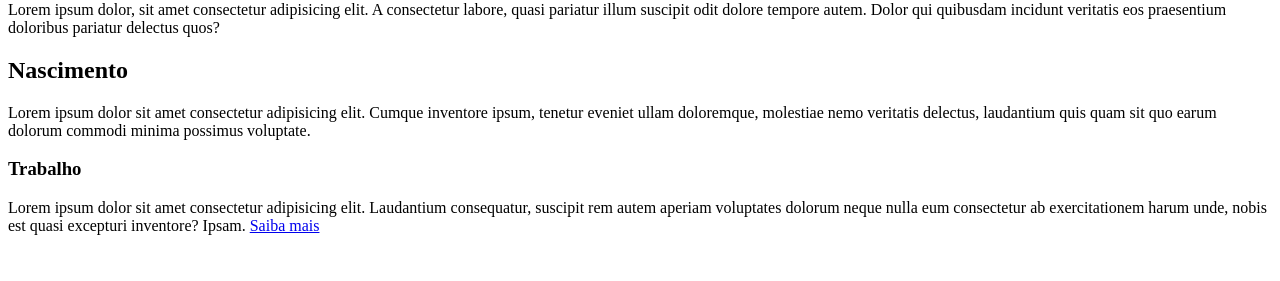
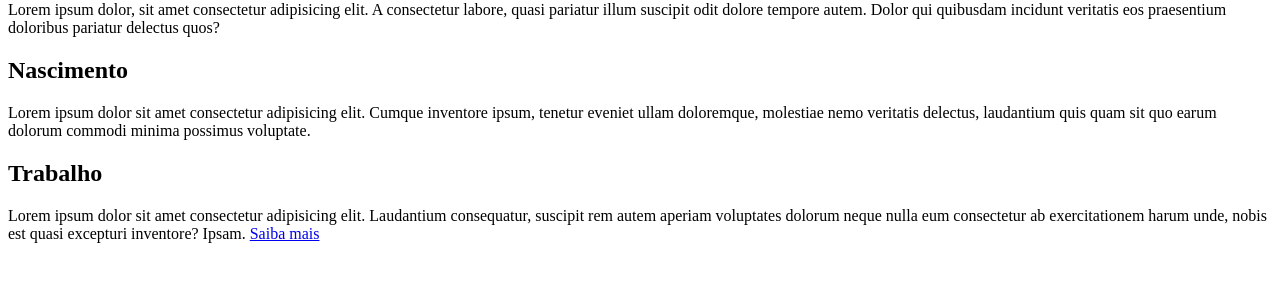
Before and after one commit to MiguelSantosSB/CursoRocktseat, a plain HTML site: page 02.Trabalhando_com_elementos/Cabeçalho e Parágrafos.html in a window 1280 px wide. Shown: the part 79-360 px from the top of the page. Drawn offline with Linux system fonts and the light colour scheme.

Commit message:
Cabeçalho e Parágrafos

```diff
--- a/02.Trabalhando_com_elementos/Cabeçalho e Parágrafos.html
+++ b/02.Trabalhando_com_elementos/Cabeçalho e Parágrafos.html
@@ -17,7 +17,7 @@
     <h2>Nascimento</h2>
     Lorem ipsum dolor sit amet consectetur adipisicing elit. Cumque inventore ipsum, tenetur eveniet ullam doloremque, molestiae nemo veritatis delectus, laudantium quis quam sit quo earum dolorum commodi minima possimus voluptate.
 
-    <h3>Trabalho</h3>
+    <h2>Trabalho</h2>
     Lorem ipsum dolor sit amet consectetur adipisicing elit. Laudantium consequatur, suscipit rem autem aperiam voluptates dolorum neque nulla eum consectetur ab exercitationem harum unde, nobis est quasi excepturi inventore? Ipsam.
 
     <a href="https://www.google.com">Saiba mais</a>
```
